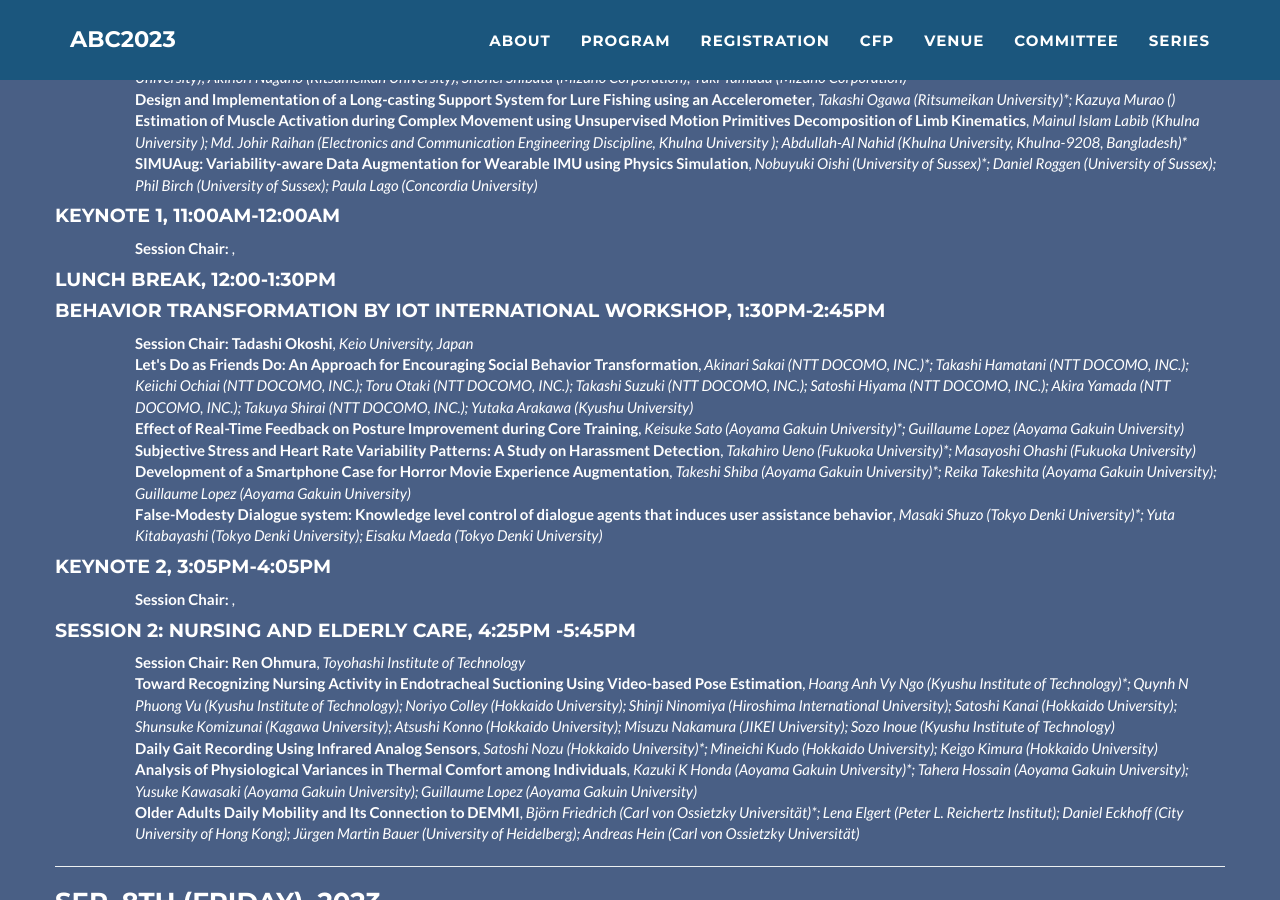
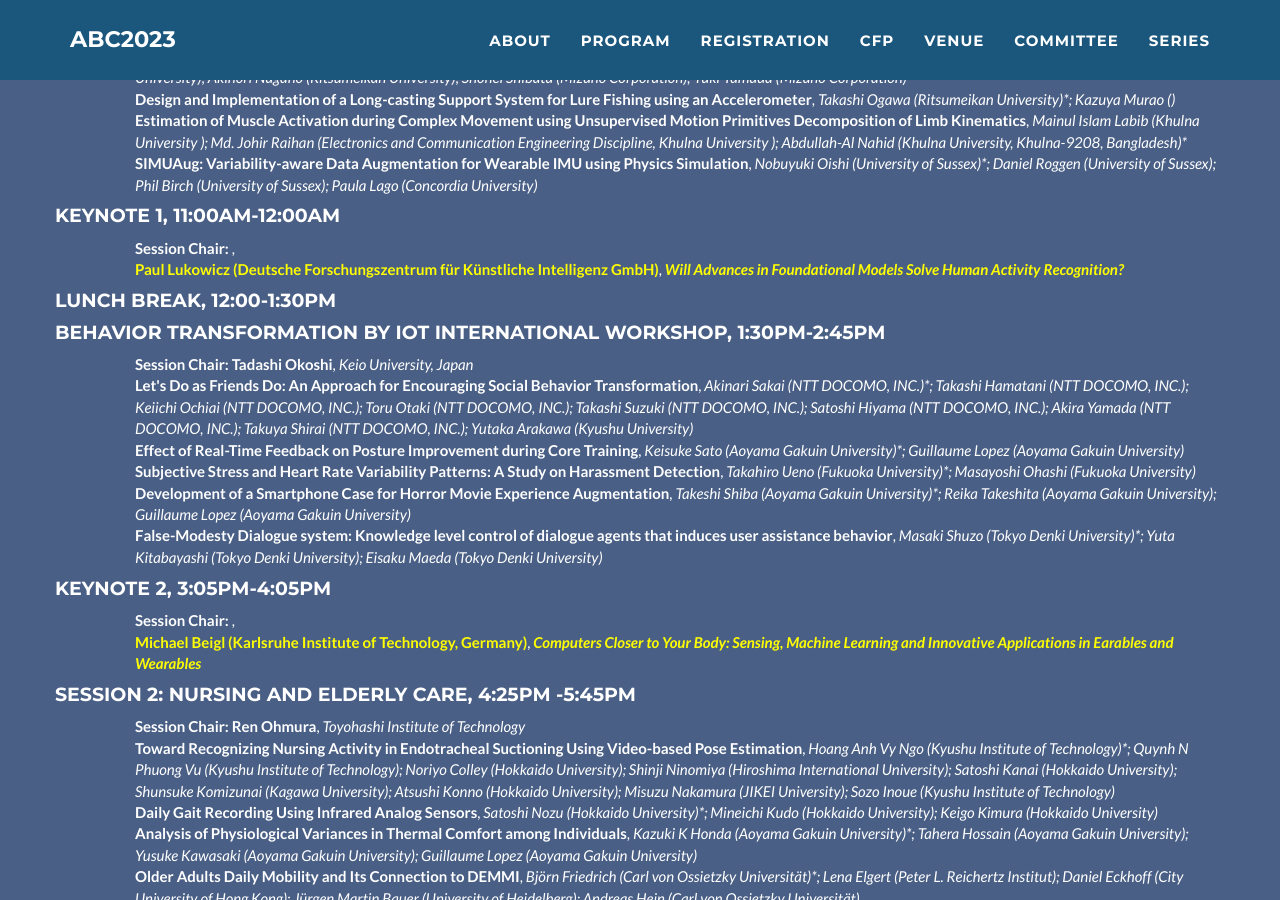
Before and after one commit to abc-research/abc-research.github.io, a Jekyll site: the page built from index.html, in a window 1280 px wide and 900 px high, scrolled down 4763 px. Built offline with Jekyll 4.4.1, drawn with Linux system fonts in a browser that asks for light colours.

Commit message:
Update _config.yml

```diff
--- a/_config.yml
+++ b/_config.yml
@@ -116,8 +116,8 @@ program:
         paper:
           - title: "Session Chair: "
             authors: ""
-#          - title: '<b style="color:yellow">Nicholas D. Lane (University of Cambridge / Samsung AI)</b>'
-#            authors: '<b style="color:yellow">The Machine Learning Data Center is a Cancer: What is the Cure?</b>'
+          - title: '<b style="color:yellow">Paul Lukowicz (Deutsche Forschungszentrum für Künstliche Intelligenz GmbH)</b>'
+            authors: '<b style="color:yellow">Will Advances in Foundational Models Solve Human Activity Recognition?</b>'
       - name: "Lunch Break"
         time: "12:00-1:30pm"
       - name: "Behavior Transformation by IoT International Workshop"
@@ -140,8 +140,8 @@ program:
         paper:
           - title: "Session Chair: "
 #            authors: ""
-#          - title: '<b style="color:yellow">Björn W. Schuller, Fellow IEEE (Imperial College London / UK and University of Augsburg / Germany)</b>'
-#            authors: '<b style="color:yellow">Automatic Anthropologic Activity and Affect Assessment: About Advancing an Art</b>'
+          - title: '<b style="color:yellow">Michael Beigl (Karlsruhe Institute of Technology, Germany)</b>'
+            authors: '<b style="color:yellow">Computers Closer to Your Body: Sensing, Machine Learning and Innovative Applications in Earables and Wearables</b>'
       - name: "Session 2: Nursing and Elderly Care"
         time: "4:25pm -5:45pm"
         paper:
```
